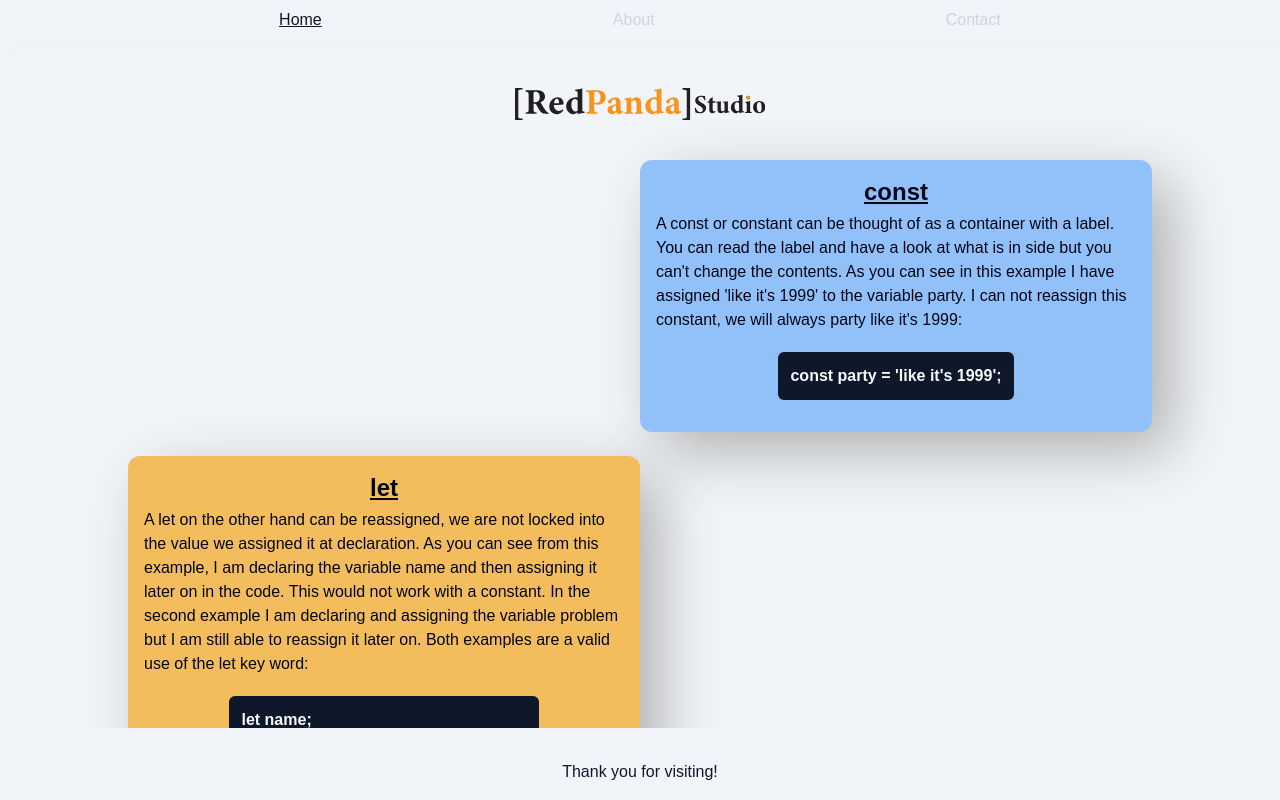
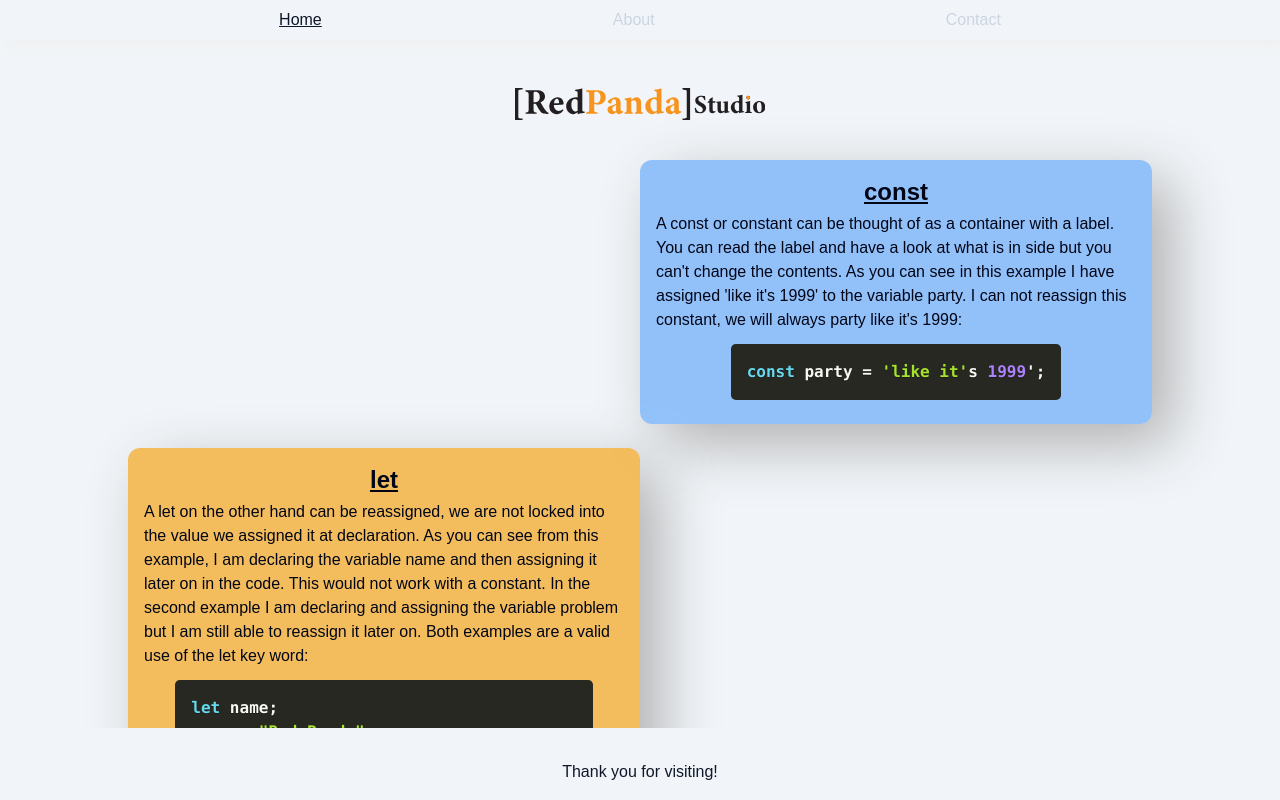
Before and after one commit to TimothyRedPanda/red-panda-portfolio, a Next.js app: page / in a window 1280 px wide. Built offline with nearby package versions, Linux system fonts and the light colour scheme; a web font is replaced by a local one.

Commit message:
Syntax highlighting added to code examples

```diff
--- a/package.json
+++ b/package.json
@@ -11,12 +11,14 @@
   },
   "dependencies": {
     "next": "14.2.5",
+    "prismjs": "^1.29.0",
     "react": "^18",
     "react-dom": "^18",
     "sass": "^1.77.8"
   },
   "devDependencies": {
-    "@types/node": "^20",
+    "@types/node": "^22.0.0",
+    "@types/prismjs": "^1.26.4",
     "@types/react": "^18",
     "@types/react-dom": "^18",
     "postcss": "^8",
--- /dev/null
+++ b/src/app/components/PrismLoader.tsx
@@ -0,0 +1,13 @@
+"use client";
+
+import { useEffect } from "react";
+import Prism from "prismjs";
+import "prismjs/themes/prism-okaidia.css";
+import "prismjs/components/prism-javascript";
+
+export default function PrismLoader() {
+	useEffect(() => {
+		Prism.highlightAll();
+	}, []);
+	return <div className="hidden" />;
+}
--- a/src/app/components/QuestionsLogic.tsx
+++ b/src/app/components/QuestionsLogic.tsx
@@ -1,4 +1,5 @@
 import questions from "../data/questions";
+import PrismLoader from "./PrismLoader";
 
 export default function Questions() {
 	const alternateClass = (index: number) =>
@@ -21,8 +22,9 @@ export default function Questions() {
 					</h2>
 					<p>{item.answer}</p>
 					<pre className="code text-left m-4 self-center bg-slate-900 text-slate-50 p-3 w-fit rounded-md">
-						{item.example}
+						<code className="language-js">{item.example}</code>
 					</pre>
+					<PrismLoader />
 				</section>
 			);
 		})
--- a/src/app/data/questions.ts
+++ b/src/app/data/questions.ts
@@ -12,7 +12,7 @@ const questions: questions_t = [
 		answer:
 			"A let on the other hand can be reassigned, we are not locked into the value we assigned it at declaration. As you can see from this example, I am declaring the variable name and then assigning it later on in the code. This would not work with a constant. In the second example I am declaring and assigning the variable problem but I am still able to reassign it later on. Both examples are a valid use of the let key word:",
 		example:
-			"let name;\nname = 'Red Panda';\n\nlet problem = 'It's me';\nproblem = 'I'm the problem, it's me...';",
+			'let name;\nname = "Red Panda";\n\nlet problem = "It\'s me";\nproblem = "I\'m the problem, it\'s me...";',
 	},
 	{
 		question: "Types of...well, data types",
@@ -26,7 +26,7 @@ const questions: questions_t = [
 		answer:
 			"Okay I have given you a basic overview of variables and data types. Have a think about what each of the following would be and which could be reassigned or not: ",
 		example:
-			"const age = 34;\n\nconst name = 'Timothy'\n\nlet isLearningCode = true;",
+			'const age = 34;\n\nconst name = "Timothy"\n\nlet isLearningCode = true;',
 	},
 ];
 export default questions;
```
Also changed, not shown: 1 other file (tests, documents, lock files or other folders).
